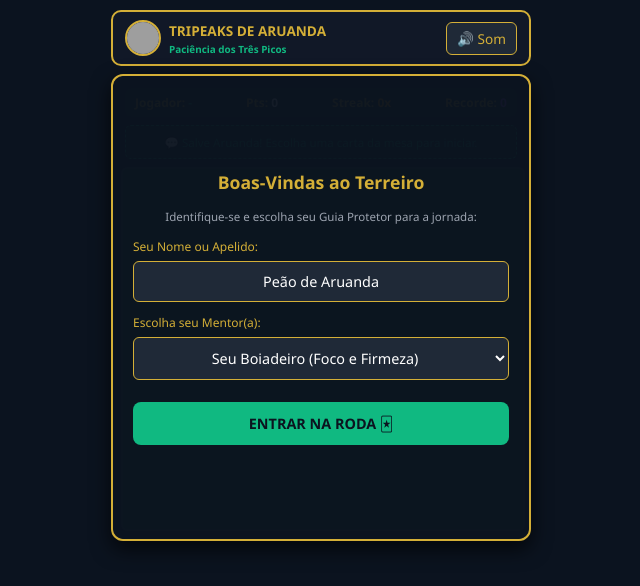
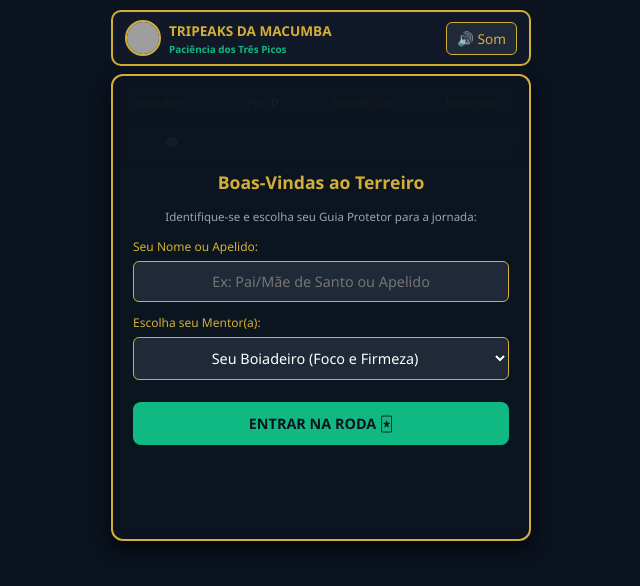
Before and after one commit to terreiroboiadeiroquerencio-sketch/TriMacumPeaks-, a plain HTML site: page index.html in a window 1280 px wide. Shown: the whole page, without its empty margins (319-959 px from the left). Drawn offline with Linux system fonts and the light colour scheme; grey boxes are pictures that could not be loaded.

Commit message:
Update title and header from Aruanda to Macumba

```diff
--- a/index.html
+++ b/index.html
@@ -3,7 +3,7 @@
 <head>
     <meta charset="UTF-8">
     <meta name="viewport" content="width=device-width, initial-scale=1.0, maximum-scale=1.0, user-scalable=no">
-    <title>TriPeaks de Aruanda - Paciência Mística</title>
+    <title>TriPeaks da Macumba - Paciência Mística</title>
     <style>
         * { box-sizing: border-box; font-family: 'Segoe UI', Tahoma, Geneva, Verdana, sans-serif; user-select: none; }
         body {
@@ -162,7 +162,7 @@
         <div class="header-left">
             <img src="https://i.ibb.co/60wpJ3xG/Logo-terreiro.jpg" class="header-logo" alt="Logo">
             <div>
-                <h1>TriPeaks de Aruanda</h1>
+                <h1>TriPeaks da Macumba</h1>
                 <p class="subtitle">Paciência dos Três Picos</p>
             </div>
         </div>
@@ -177,7 +177,7 @@
             <p style="font-size: 0.72rem; color: #9ca3af; margin-bottom: 14px;">Identifique-se e escolha seu Guia Protetor para a jornada:</p>
 
             <label style="font-size: 0.75rem; color: #d4af37; text-align: left; width: 100%;">Seu Nome ou Apelido:</label>
-            <input type="text" id="playerNameInput" placeholder="Ex: Pai/Mãe de Santo ou Apelido" value="Peão de Aruanda">
+            <input type="text" id="playerNameInput" placeholder="Ex: Pai/Mãe de Santo ou Apelido" value="">
 
             <label style="font-size: 0.75rem; color: #d4af37; text-align: left; width: 100%;">Escolha seu Mentor(a):</label>
             <select id="mentorSelect">
```
